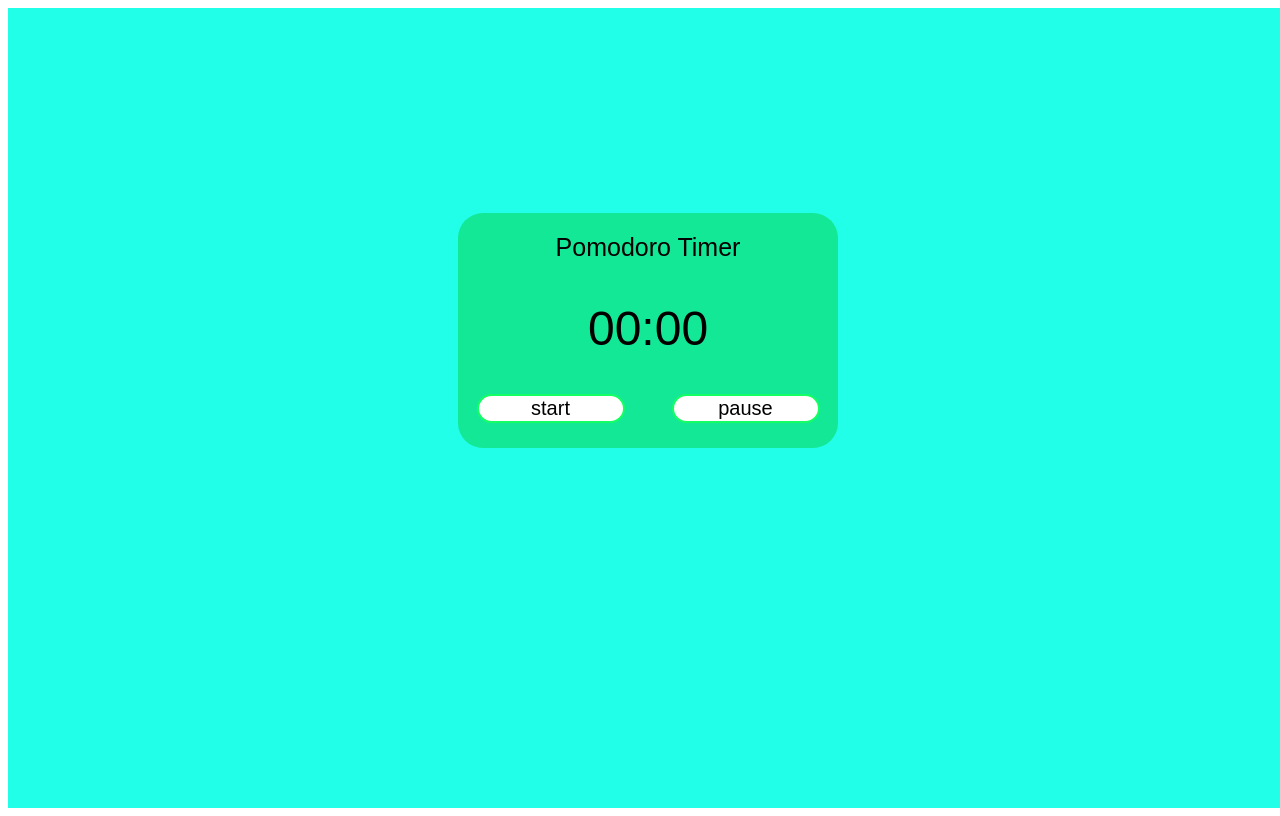
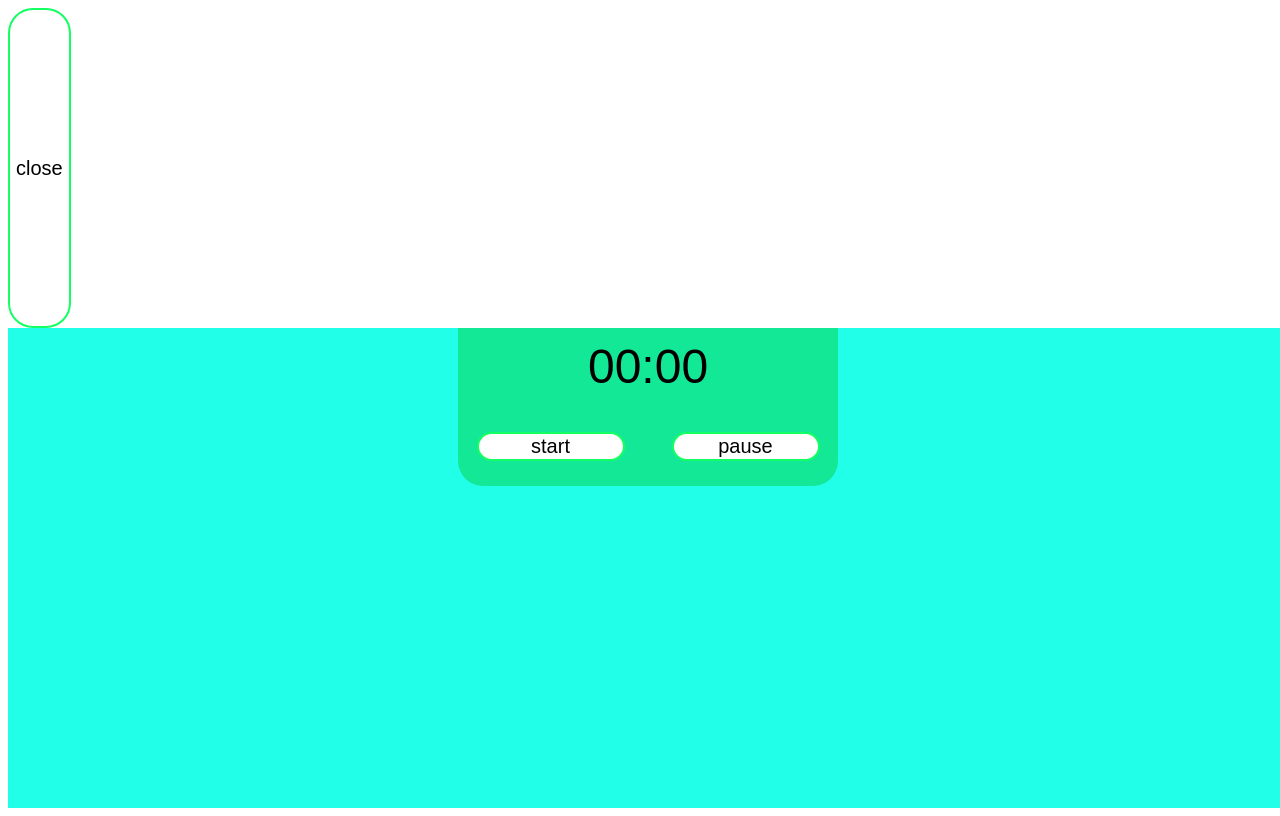
Before and after one commit to niblicat/pomodoro, a SvelteKit app: page / in a window 1280 px wide. Built offline with nearby package versions, Linux system fonts and the light colour scheme; a web font is replaced by a local one.

Commit message:
now has overlay menu that can close w animation

```diff
--- a/src/routes/+page.svelte
+++ b/src/routes/+page.svelte
@@ -16,6 +16,8 @@
     let loading: boolean = false;
     let loadingDelayIsActive: boolean = true;
     let loadingIcon: HTMLElement;
+    let menu: HTMLElement;
+    let menuVisible: bool = true;
     let m = { x: 0, y: 0};
     let loadingStatus: boolean;
 
@@ -58,7 +60,7 @@
         if (mouseHasMoved > 1) {
             loadingIcon.style.top = m.y - 15 + 'px';
             loadingIcon.style.left = m.x - 15 + 'px';
-            loadingIcon.style.position = "absolute";
+            loadingIcon.style.position = 'absolute';
             loadingIcon.style.margin = '0px';
         }
         mouseHasMoved++;
@@ -74,12 +76,32 @@
 
     timer.clearTimer(); // initialise timer to 0 seconds
 
+    function closeSettings() {
+        console.log('close menu')
+        menuVisible = false;
+    }
+
 </script>
 
 <html lang="en">
 <body>
 <link rel="stylesheet" media="screen" href="https://fontlibrary.org//face/exo-2-new" type="text/css"/>
 <div class="background">
+    {#if menuVisible}
+    <div
+    class="menu"
+    bind:this={menu}
+    transition:fly={{ y: -2000, duration: 2000 }}
+    >
+        <button
+        class="fade"
+        on:click={closeSettings}
+
+        >
+            close
+        </button>
+    </div>
+    {/if}
     <div class="wrapper center">
         <div class="timer center">
             <div class="timerTitle">{timer.timerState === timer.TimerStates.Pomodoro ? 'Pomodoro Timer' : 'Timer'}</div>
@@ -107,7 +129,6 @@
             pause
             </button>
         </div>
-    </div>
         <div
         id={loading === true ? "loadingIcon" : "noID"}
         class="center"
@@ -116,6 +137,7 @@
         {#if debug}
             <p>{m.x}, {m.y}</p>
         {/if}
+    </div>
 
 </div>
 </body>
@@ -166,15 +188,19 @@
     .background {
         height: 100%;
         width: 100%;
-        padding: 10px;
     }
 
     .wrapper {
-        height: 80%;
+        display: grid;
+        grid-template: 30% 30% 30% / 1fr;
+        vertical-align: middle;
+        text-align: center;
+        height: 100%;
         width: 100%;
     }
 
     .timer {
+        grid-row: 2;
         width: 80%;
         max-width: 380px;
         height: 100%;
@@ -225,7 +251,18 @@
     grid-column: 2;
     }
 
+    .menu {
+        width: 100%;
+        height: 40%;
+        display: flex;
+        background-color: white;
+        overflow: auto;
+        z-index: 3;
+        position: absolute;
+    }
+
     #loadingIcon {
+        grid-row: 3;
         margin: 8px calc(50vw - 30px) 8px calc(50vw - 30px);
         border: 4px solid white;
         border-top: 4px solid #13C4E8;
```
Lines whose indentation alone changed are shown as unchanged.
